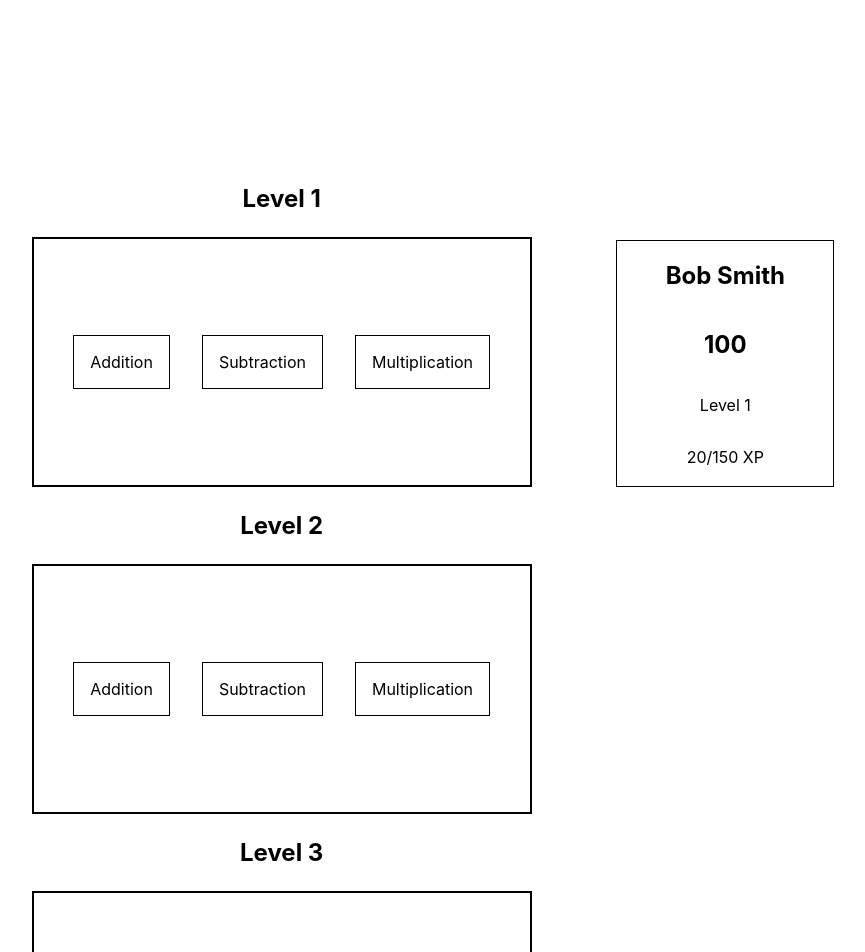
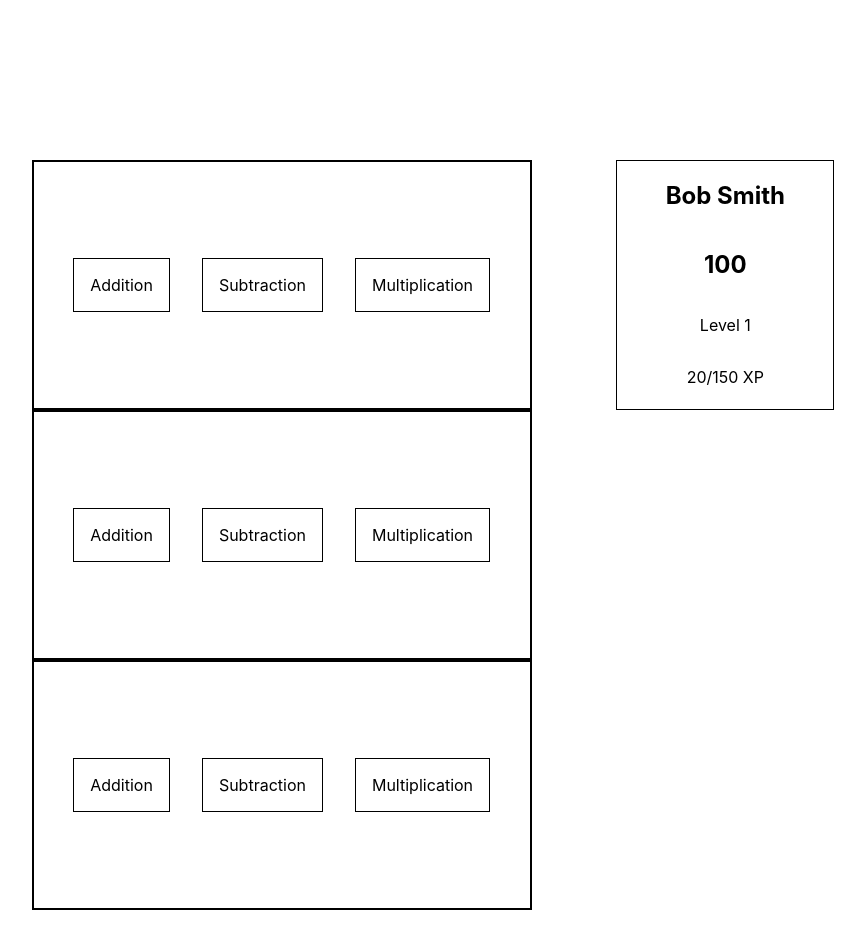
Before and after one commit to SchoolOfCode/final-project-front-end-jellly-room-6, a Next.js app: page /home in a window 1280 px wide. Shown: the top 952 px of the page, without its empty margins (213-1078 px from the left). Built offline with nearby package versions, Linux system fonts and the light colour scheme.

Commit message:
add home page

```diff
--- a/pages/home.js
+++ b/pages/home.js
@@ -10,7 +10,6 @@ export default function Home () {
           <div className={`${styles.gridItem} ${styles.gridItemLevel}`}>
 
             <div className={styles.level}>
-                <h3 className={styles.levelTitle}>Level 1</h3>
                 <div className={styles.levelContainer}>
                   <div className={styles.beanBtn}>Addition</div>
                   <div className={styles.beanBtn}>Subtraction</div>
@@ -23,7 +22,6 @@ export default function Home () {
           <div className={`${styles.gridItem} ${styles.gridItemLevel}`}>
 
             <div className={styles.level}>
-                <h3 className={styles.levelTitle}>Level 2</h3>
                 <div className={styles.levelContainer}>
                   <div className={styles.beanBtn}>Addition</div>
                   <div className={styles.beanBtn}>Subtraction</div>
@@ -36,7 +34,6 @@ export default function Home () {
           <div className={`${styles.gridItem} ${styles.gridItemLevel}`}>
 
           <div className={styles.level}>
-              <h3 className={styles.levelTitle}>Level 3</h3>
               <div className={styles.levelContainer}>
                 <div className={styles.beanBtn}>Addition</div>
                 <div className={styles.beanBtn}>Subtraction</div>
--- a/styles/home.module.css
+++ b/styles/home.module.css
@@ -22,6 +22,7 @@
   .gridItemLevel{
     grid-column-start: 1;
     grid-column-end: 4;
+
   }
 
   .gridItemStats{
@@ -61,10 +62,8 @@
 
 .statsDisplay{
     width: 75%;
-    margin-top: 5em;
     border: solid black 1px;
     display:inline-flex;
-
     align-items: center;
     flex-direction: column;
 
```
